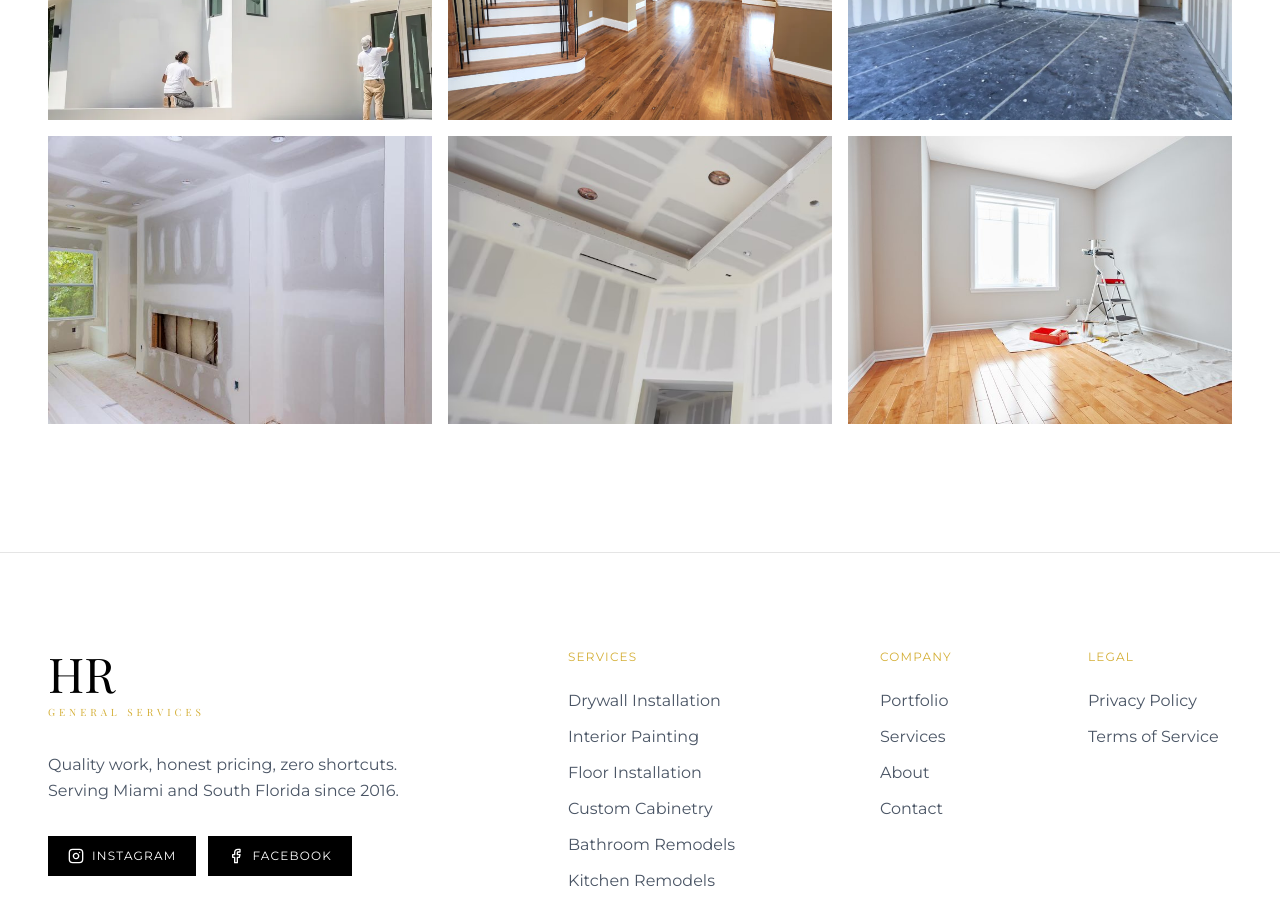
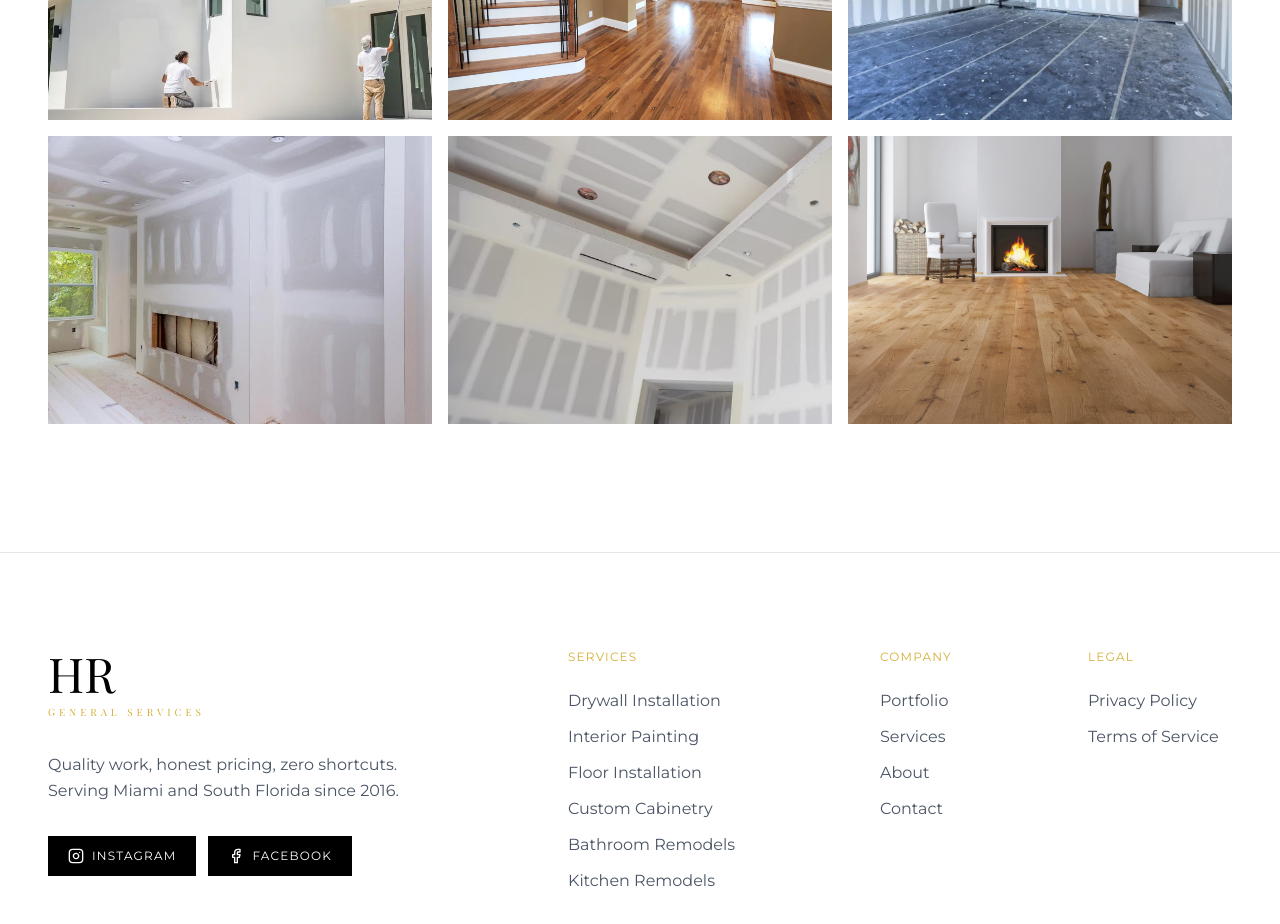
Before and after one commit to ericmontalvo12/Hrgeneralservices, a React (Vite) app: page /portfolio in a window 1280 px wide. Shown: the part 1560-2484 px from the top of the page. Built offline with nearby package versions, Linux system fonts and the light colour scheme; no server answers.

Commit message:
Replace flooring-3 with new photo
https://claude.ai/code/session_01ALZV1ACxAu254h2TsNCJcm

```diff
--- a/src/app/pages/PortfolioPage.tsx
+++ b/src/app/pages/PortfolioPage.tsx
@@ -79,7 +79,7 @@ const projects = [
     category: 'Drywall' as Category,
   },
   {
-    image: '/portfolio/flooring-3.jpeg',
+    image: '/portfolio/flooring-3.webp',
     title: 'Luxury Vinyl Plank',
     category: 'Flooring' as Category,
   },
```
Also changed, not shown: public/portfolio/flooring-3.jpeg (deleted), public/portfolio/flooring-3.webp (renamed from public/portfolio/IMG_0184.webp).
